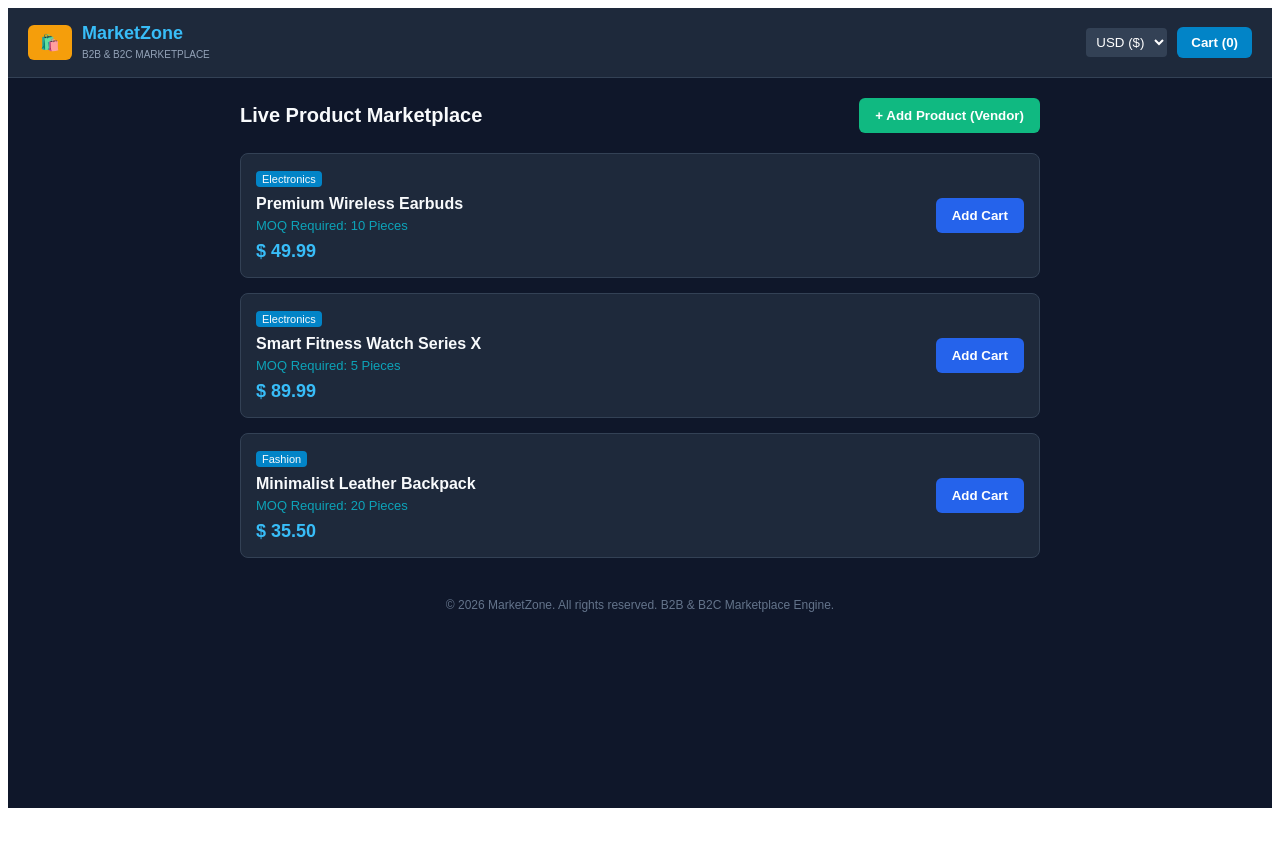
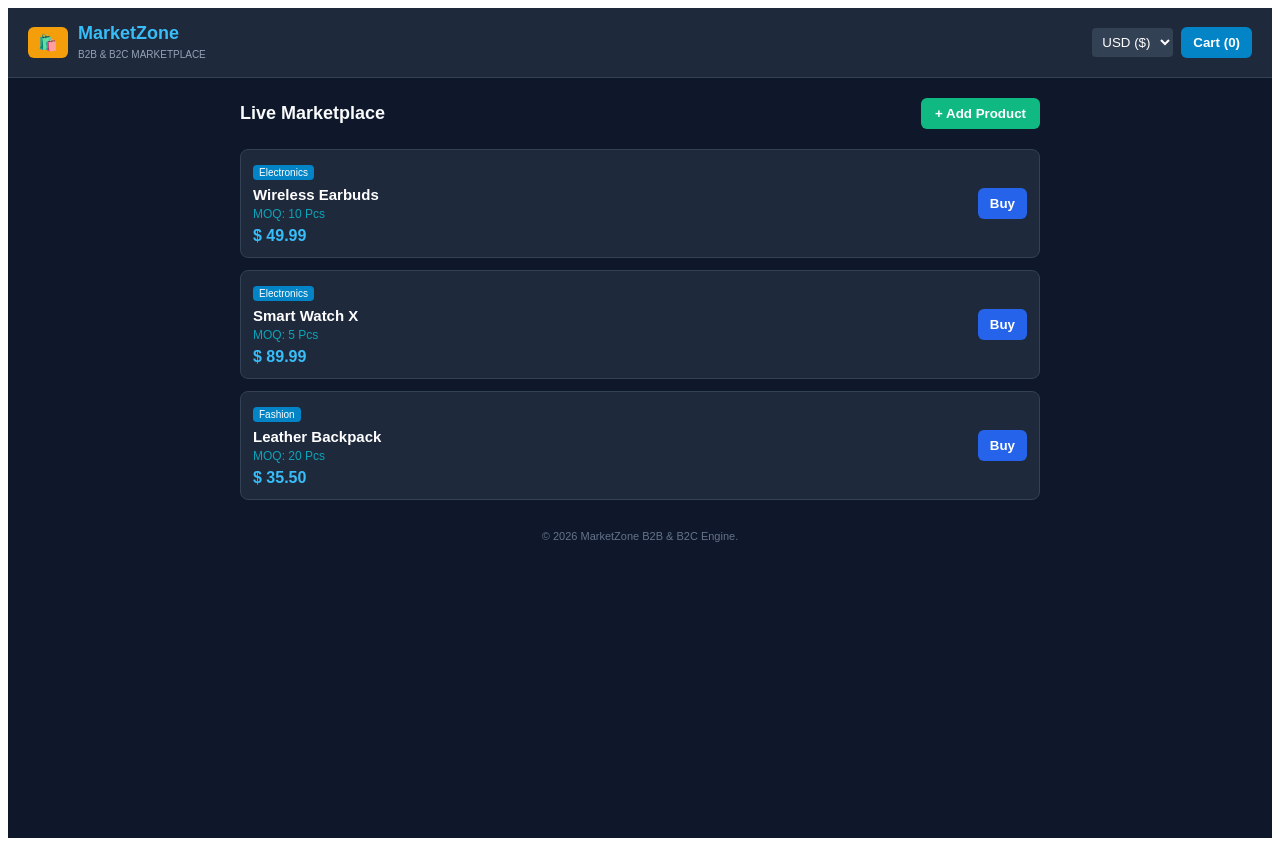
Before and after one commit to pateljabir786/MarketZone-Core, a Next.js app: page / in a window 1280 px wide. Before the commit the page ends 816 px from the top, so only its background shows below. Built offline with nearby package versions, Linux system fonts and the light colour scheme.

Commit message:
Update page.js

```diff
--- a/app/page.js
+++ b/app/page.js
@@ -1,116 +1,107 @@
 'use client';
 import { useState } from 'react';
 export default function Home() {
-const [currency, setCurrency] = useState('USD');
+const [cur, setCur] = useState('USD');
 const [cart, setCart] = useState([]);
-const [showAddForm, setShowAddForm] = useState(false);
-const [newTitle, setNewTitle] = useState('');
-const [newPrice, setNewPrice] = useState('');
-const [newCategory, setNewCategory] = useState('');
-const [newMoq, setNewMoq] = useState('');
-const [products, setProducts] = useState([
-{ id: 1, name: 'Premium Wireless Earbuds', price: 49.99, category: 'Electronics', moq: '10 Pieces' },
-{ id: 2, name: 'Smart Fitness Watch Series X', price: 89.99, category: 'Electronics', moq: '5 Pieces' },
-{ id: 3, name: 'Minimalist Leather Backpack', price: 35.50, category: 'Fashion', moq: '20 Pieces' }
+const [showForm, setShowForm] = useState(false);
+const [title, setTitle] = useState('');
+const [price, setPrice] = useState('');
+const [cat, setCat] = useState('');
+const [moq, setMoq] = useState('');
+const [prods, setProds] = useState([
+{ id: 1, name: 'Wireless Earbuds', price: 49.99, cat: 'Electronics', moq: '10 Pcs' },
+{ id: 2, name: 'Smart Watch X', price: 89.99, cat: 'Electronics', moq: '5 Pcs' },
+{ id: 3, name: 'Leather Backpack', price: 35.50, cat: 'Fashion', moq: '20 Pcs' }
 ]);
-const symbols = { USD: '$', ZAR: 'R', INR: '₹', EUR: '€' };
-const rates = { USD: 1, ZAR: 18.5, INR: 83, EUR: 0.92 };
-const convertPrice = (priceInUSD) => {
-return (priceInUSD * rates[currency]).toFixed(2);
-};
-const handleAddProduct = (e) => {
+const sym = { USD: '$', ZAR: 'R', INR: '₹', EUR: '€' };
+const rt = { USD: 1, ZAR: 18.5, INR: 83, EUR: 0.92 };
+const conv = (p) => (p * rt[cur]).toFixed(2);
+const addProd = (e) => {
 e.preventDefault();
-if (!newTitle || !newPrice) return;
-const newProductItem = {
+if (!title || !price) return;
+setProds([{
 id: Date.now(),
-name: newTitle,
-price: parseFloat(newPrice),
-category: newCategory || 'General',
-moq: newMoq || '1 Piece'
-};
-setProducts([newProductItem, ...products]);
-setNewTitle('');
-setNewPrice('');
-setNewCategory('');
-setNewMoq('');
-setShowAddForm(false);
-};
-const addToCart = (product) => {
-setCart([...cart, product]);
+name: title,
+price: parseFloat(price),
+cat: cat || 'General',
+moq: moq || '1 Pc'
+}, ...prods]);
+setTitle(''); setPrice(''); setCat(''); setMoq('');
+setShowForm(false);
 };
 return (
-<div style={{ minHeight: '100vh', backgroundColor: '#0f172a', color: '#f8fafc', fontFamily: 'sans-serif' }}>
-<header style={{ display: 'flex', justifyContent: 'space-between', alignItems: 'center', padding: '15px 20px', borderBottom: '1px solid #334155', backgroundColor: '#1e293b' }}>
+<div style={{ minHeight: '100vh', bg: '#0f172a', color: '#f8fafc', fontFamily: 'sans-serif', background: '#0f172a', paddingBottom: '30px' }}>
+<header style={{ display: 'flex', justifyContent: 'space-between', alignItems: 'center', padding: '15px 20px', borderBottom: '1px solid #334155', background: '#1e293b' }}>
 <div style={{ display: 'flex', alignItems: 'center', gap: '10px' }}>
-<div style={{ backgroundColor: '#f59e0b', padding: '8px 12px', borderRadius: '6px', fontWeight: 'bold', color: '#000' }}>🛍️</div>
+<span style={{ background: '#f59e0b', padding: '6px 10px', borderRadius: '6px', fontWeight: 'bold', color: '#000' }}>🛍️</span>
 <div>
 <h1 style={{ fontSize: '18px', margin: 0, color: '#38bdf8' }}>MarketZone</h1>
 <span style={{ fontSize: '10px', color: '#94a3b8' }}>B2B & B2C MARKETPLACE</span>
 </div>
 </div>
-<div style={{ display: 'flex', alignItems: 'center', gap: '10px' }}>
-<select value={currency} onChange={(e) => setCurrency(e.target.value)} style={{ padding: '6px', borderRadius: '4px', backgroundColor: '#334155', color: '#fff', border: 'none' }}>
+<div style={{ display: 'flex', alignItems: 'center', gap: '8px' }}>
+<select value={cur} onChange={(e) => setCur(e.target.value)} style={{ padding: '6px', borderRadius: '4px', bg: '#334155', color: '#fff', border: 'none', background: '#334155' }}>
 <option value="USD">USD ($)</option>
 <option value="ZAR">ZAR (R)</option>
 <option value="INR">INR (₹)</option>
 <option value="EUR">EUR (€)</option>
 </select>
-<button style={{ backgroundColor: '#0284c7', color: '#fff', border: 'none', padding: '8px 14px', borderRadius: '6px', fontWeight: 'bold' }}>
+<button style={{ bg: '#0284c7', color: '#fff', border: 'none', padding: '8px 12px', borderRadius: '6px', fontWeight: 'bold', background: '#0284c7' }}>
 Cart ({cart.length})
 </button>
 </div>
 </header>
 <div style={{ padding: '20px', maxWidth: '800px', margin: '0 auto', display: 'flex', justifyContent: 'space-between', alignItems: 'center' }}>
-<h2 style={{ fontSize: '20px', margin: 0 }}>Live Product Marketplace</h2>
-<button onClick={() => setShowAddForm(!showAddForm)} style={{ backgroundColor: '#10b981', color: '#fff', border: 'none', padding: '10px 16px', borderRadius: '6px', fontWeight: 'bold', cursor: 'pointer' }}>
-{showAddForm ? 'Close Form' : '+ Add Product (Vendor)'}
+<h2 style={{ fontSize: '18px', margin: 0 }}>Live Marketplace</h2>
+<button onClick={() => setShowForm(!showForm)} style={{ bg: '#10b981', color: '#fff', border: 'none', padding: '8px 14px', borderRadius: '6px', fontWeight: 'bold', cursor: 'pointer', background: '#10b981' }}>
+{showForm ? 'Close' : '+ Add Product'}
 </button>
 </div>
-{showAddForm && (
-<form onSubmit={handleAddProduct} style={{ maxWidth: '800px', margin: '0 auto 20px auto', backgroundColor: '#1e293b', padding: '20px', borderRadius: '8px', border: '1px solid #334155' }}>
-<h3 style={{ marginTop: 0, color: '#38bdf8' }}>Vendor Portal - Add New Item</h3>
-<div style={{ marginBottom: '12px' }}>
-<label style={{ display: 'block', fontSize: '14px', marginBottom: '5px' }}>Product Title:</label>
-<input type="text" value={newTitle} onChange={(e) => setNewTitle(e.target.value)} placeholder="Enter product name..." required style={{ width: '100%', padding: '8px', borderRadius: '4px', border: '1px solid #475569', backgroundColor: '#0f172a', color: '#fff' }} />
+{showForm && (
+<form onSubmit={addProd} style={{ maxWidth: '800px', margin: '0 auto 20px auto', background: '#1e293b', padding: '15px', borderRadius: '8px', border: '1px solid #334155' }}>
+<h3 style={{ marginTop: 0, color: '#38bdf8', fontSize: '16px' }}>Vendor Add Product</h3>
+<div style={{ marginBottom: '10px' }}>
+<label style={{ fontSize: '12px', display: 'block', marginBottom: '4px' }}>Title</label>
+<input type="text" value={title} onChange={(e) => setTitle(e.target.value)} placeholder="Product name" required style={{ width: '100%', padding: '8px', borderRadius: '4px', border: '1px solid #475569', background: '#0f172a', color: '#fff', boxSizing: 'border-box' }} />
 </div>
-<div style={{ display: 'flex', gap: '10px', marginBottom: '12px' }}>
+<div style={{ display: 'flex', gap: '10px', marginBottom: '10px' }}>
 <div style={{ flex: 1 }}>
-<label style={{ display: 'block', fontSize: '14px', marginBottom: '5px' }}>Price (USD):</label>
-<input type="number" value={newPrice} onChange={(e) => setNewPrice(e.target.value)} placeholder="99.00" required style={{ width: '100%', padding: '8px', borderRadius: '4px', border: '1px solid #475569', backgroundColor: '#0f172a', color: '#fff' }} />
+<label style={{ fontSize: '12px', display: 'block', marginBottom: '4px' }}>Price (USD)</label>
+<input type="number" value={price} onChange={(e) => setPrice(e.target.value)} placeholder="99.00" required style={{ width: '100%', padding: '8px', borderRadius: '4px', border: '1px solid #475569', background: '#0f172a', color: '#fff', boxSizing: 'border-box' }} />
 </div>
 <div style={{ flex: 1 }}>
-<label style={{ display: 'block', fontSize: '14px', marginBottom: '5px' }}>Category:</label>
-<input type="text" value={newCategory} onChange={(e) => setNewCategory(e.target.value)} placeholder="Electronics, Fashion..." style={{ width: '100%', padding: '8px', borderRadius: '4px', border: '1px solid #475569', backgroundColor: '#0f172a', color: '#fff' }} />
+<label style={{ fontSize: '12px', display: 'block', marginBottom: '4px' }}>Category</label>
+<input type="text" value={cat} onChange={(e) => setCat(e.target.value)} placeholder="Electronics" style={{ width: '100%', padding: '8px', borderRadius: '4px', border: '1px solid #475569', background: '#0f172a', color: '#fff', boxSizing: 'border-box' }} />
 </div>
 </div>
-<div style={{ marginBottom: '15px' }}>
-<label style={{ display: 'block', fontSize: '14px', marginBottom: '5px' }}>MOQ (Minimum Order):</label>
-<input type="text" value={newMoq} onChange={(e) => setNewMoq(e.target.value)} placeholder="100 Pieces" style={{ width: '100%', padding: '8px', borderRadius: '4px', border: '1px solid #475569', backgroundColor: '#0f172a', color: '#fff' }} />
+<div style={{ marginBottom: '12px' }}>
+<label style={{ fontSize: '12px', display: 'block', marginBottom: '4px' }}>MOQ</label>
+<input type="text" value={moq} onChange={(e) => setMoq(e.target.value)} placeholder="10 Pcs" style={{ width: '100%', padding: '8px', borderRadius: '4px', border: '1px solid #475569', background: '#0f172a', color: '#fff', boxSizing: 'border-box' }} />
 </div>
-<button type="submit" style={{ width: '100%', backgroundColor: '#f59e0b', color: '#000', border: 'none', padding: '10px', borderRadius: '6px', fontWeight: 'bold', cursor: 'pointer' }}>
-Publish Product to Marketplace
+<button type="submit" style={{ width: '100%', background: '#f59e0b', color: '#000', border: 'none', padding: '10px', borderRadius: '6px', fontWeight: 'bold', cursor: 'pointer' }}>
+Publish
 </button>
 </form>
 )}
-<div style={{ maxWidth: '800px', margin: '0 auto', padding: '0 20px', display: 'grid', gridTemplateColumns: '1fr', gap: '15px' }}>
-{products.map((item) => (
-<div key={item.id} style={{ backgroundColor: '#1e293b', border: '1px solid #334155', padding: '15px', borderRadius: '8px', display: 'flex', justifyContent: 'space-between', alignItems: 'center' }}>
+<div style={{ maxWidth: '800px', margin: '0 auto', padding: '0 20px', display: 'grid', gap: '12px' }}>
+{prods.map((item) => (
+<div key={item.id} style={{ background: '#1e293b', border: '1px solid #334155', padding: '12px', borderRadius: '8px', display: 'flex', justifyContent: 'space-between', alignItems: 'center' }}>
 <div>
-<span style={{ fontSize: '11px', backgroundColor: '#0284c7', padding: '2px 6px', borderRadius: '4px' }}>{item.category}</span>
-<h3 style={{ fontSize: '16px', margin: '8px 0 5px 0' }}>{item.name}</h3>
-<p style={{ fontSize: '13px', color: '#0da3b8', margin: 0 }}>MOQ Required: {item.moq}</p>
-<p style={{ fontSize: '18px', fontWeight: 'bold', color: '#38bdf8', margin: '8px 0 0 0' }}>
-{symbols[currency]} {convertPrice(item.price)}
+<span style={{ fontSize: '10px', background: '#0284c7', padding: '2px 6px', borderRadius: '4px', color: '#fff' }}>{item.cat}</span>
+<h3 style={{ fontSize: '15px', margin: '6px 0 4px 0', color: '#fff' }}>{item.name}</h3>
+<p style={{ fontSize: '12px', color: '#0da3b8', margin: 0 }}>MOQ: {item.moq}</p>
+<p style={{ fontSize: '16px', fontWeight: 'bold', color: '#38bdf8', margin: '6px 0 0 0' }}>
+{sym[cur]} {conv(item.price)}
 </p>
 </div>
-<button onClick={() => addToCart(item)} style={{ backgroundColor: '#2563eb', color: '#fff', border: 'none', padding: '10px 16px', borderRadius: '6px', fontWeight: 'bold', cursor: 'pointer', height: 'fit-content' }}>
-Add Cart
+<button onClick={() => setCart([...cart, item])} style={{ background: '#2563eb', color: '#fff', border: 'none', padding: '8px 12px', borderRadius: '6px', fontWeight: 'bold', cursor: 'pointer', height: 'fit-content' }}>
+Buy
 </button>
 </div>
 ))}
 </div>
-<footer style={{ textAlign: 'center', marginTop: '40px', fontSize: '12px', color: '#64748b', paddingBottom: '20px' }}>
-© 2026 MarketZone. All rights reserved. B2B & B2C Marketplace Engine.
+<footer style={{ textAlign: 'center', marginTop: '30px', fontSize: '11px', color: '#64748b' }}>
+© 2026 MarketZone B2B & B2C Engine.
 </footer>
 </div>
 );
```
